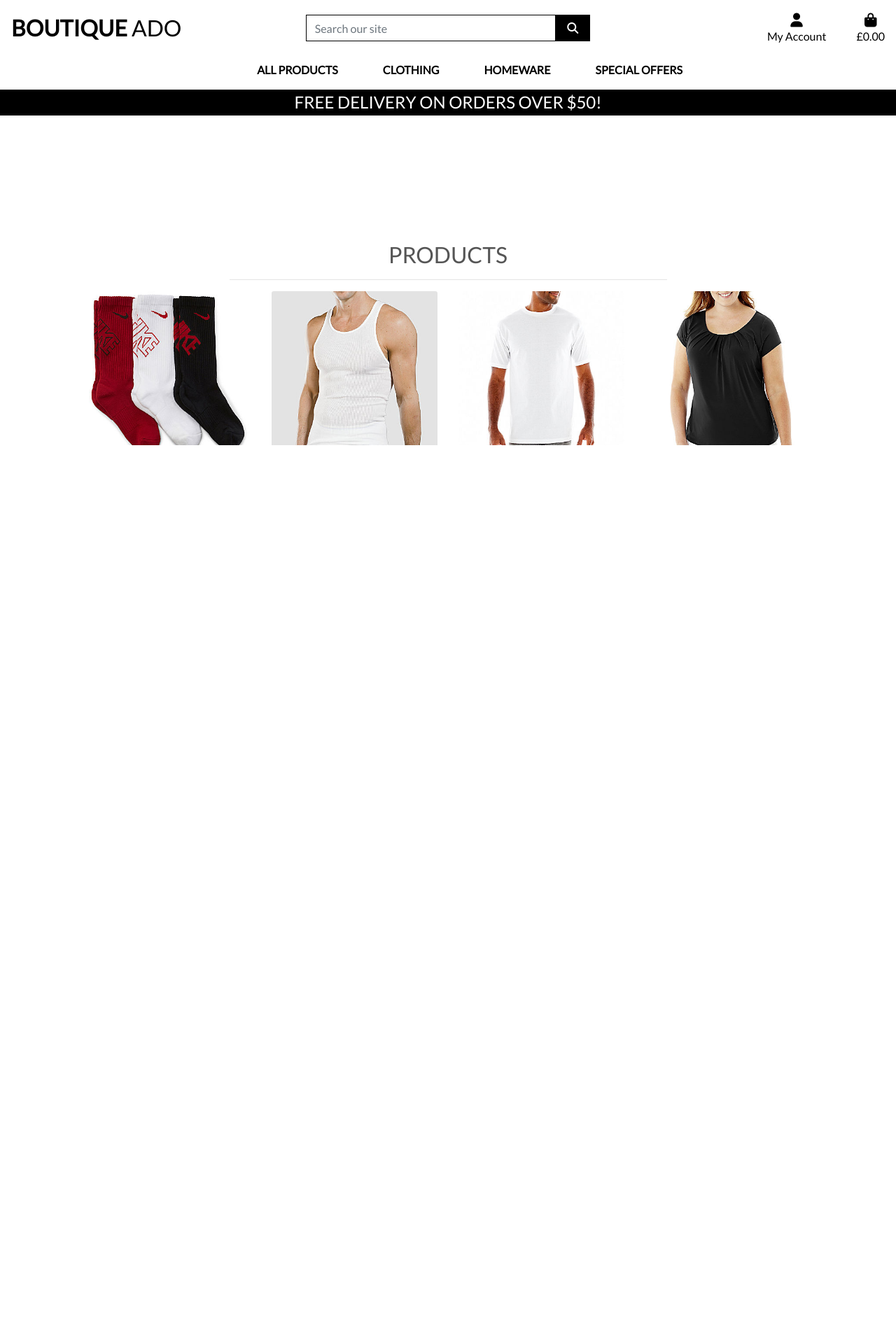
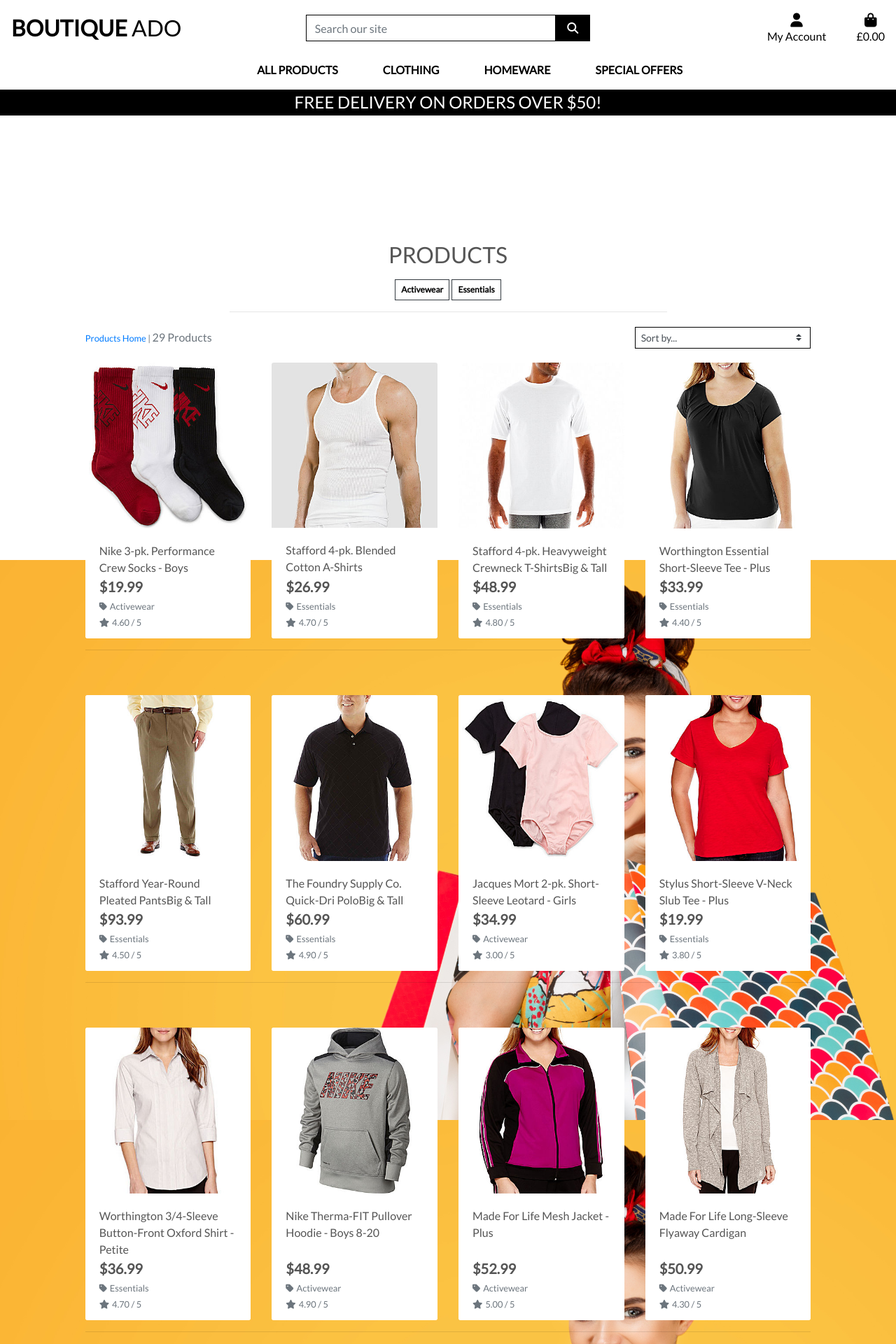
Before and after one commit to AlexandraEL9/tute-botiqueAdo, a Django app: a page that uses products/templates/products/products.html in a window 1280 px wide. Shown: the top 1920 px of the page at 70% size. Before the commit the page ends 636 px from the top, so only its background shows below. Run offline with Django 3.2, Linux system fonts and the light colour scheme; data comes from the database, SQL or seed files in the repository; some libraries are stand-ins or nearby versions.

Commit message:
add sorting, categories, product counts etc

```diff
--- a/products/templates/products/products.html
+++ b/products/templates/products/products.html
@@ -15,12 +15,41 @@
         <div class="row">
             <div class="col text-center mt-3">
                 <h2 class="logo-font">Products</h2>
+                {% for c in current_categories %}
+                    <a class="category-badge text-decoration-none" href="{% url 'products' %}?category={{ c.name }}">
+                        <span class="p-2 mt-2 badge badge-white text-black rounded-0 border border-dark">{{ c.friendly_name }}</span>
+                    </a>
+                {% endfor %}
                 <hr class="w-50 mb-1">
             </div>
         </div>
         <div class="row">
             <div class="product-container col-10 offset-1">
-                <div class="row mt-1 mb-2"></div>
+                <div class="row mt-1 mb-2">
+                    <div class="col-12 col-md-6 my-auto order-md-last d-flex justify-content-center justify-content-md-end">
+                        <div class="sort-select-wrapper w-50">
+                            <select id="sort-selector" class="custom-select custom-select-sm rounded-0 border border-{% if current_sorting != 'None_None' %}info{% else %}black{% endif %}">
+                                <option value="reset" {% if current_sorting == 'None_None' %}selected{% endif %}>Sort by...</option>
+                                <option value="price_asc" {% if current_sorting == 'price_asc' %}selected{% endif %}>Price (low to high)</option>
+                                <option value="price_desc" {% if current_sorting == 'price_desc' %}selected{% endif %}>Price (high to low)</option>
+                                <option value="rating_asc" {% if current_sorting == 'rating_asc' %}selected{% endif %}>Rating (low to high)</option>
+                                <option value="rating_desc" {% if current_sorting == 'rating_desc' %}selected{% endif %}>Rating (high to low)</option>
+                                <option value="name_asc" {% if current_sorting == 'name_asc' %}selected{% endif %}>Name (A-Z)</option>
+                                <option value="name_desc" {% if current_sorting == 'name_desc' %}selected{% endif %}>Name (Z-A)</option>
+                                <option value="category_asc" {% if current_sorting == 'category_asc' %}selected{% endif %}>Category (A-Z)</option>
+                                <option value="category_desc" {% if current_sorting == 'category_desc' %}selected{% endif %}>Category (Z-A)</option>
+                            </select>
+                        </div>
+                    </div>
+                    <div class="col-12 col-md-6 order-md-first">
+                        <p class="text-muted mt-3 text-center text-md-left">
+                            {% if search_term or current_categories or current_sorting != 'None_None' %}
+                                <span class="small"><a href="{% url 'products' %}">Products Home</a> | </span>
+                            {% endif %}
+                            {{ products|length }} Products{% if search_term %} found for <strong>"{{ search_term }}"</strong>{% endif %}
+                        </p>
+                    </div>
+                </div>
                 <div class="row">
                     {% for product in products %}
                         <div class="col-sm-6 col-md-6 col-lg-4 col-xl-3">
@@ -31,7 +60,6 @@
                                 </a>
                                 {% else %}
                                 <a href="{% url 'product_detail' product.id %}">
-
                                     <img class="card-img-top img-fluid" src="{{ MEDIA_URL }}noimage.png" alt="{{ product.name }}">
                                 </a>
                                 {% endif %}
@@ -42,6 +70,13 @@
                                     <div class="row">
                                         <div class="col">
                                             <p class="lead mb-0 text-left font-weight-bold">${{ product.price }}</p>
+                                            {% if product.category %}
+                                            <p class="small mt-1 mb-0">
+                                                <a class="text-muted" href="{% url 'products' %}?category={{ product.category.name }}">
+                                                    <i class="fas fa-tag mr-1"></i>{{ product.category.friendly_name }}
+                                                </a>
+                                            </p>
+                                            {% endif %}
                                             {% if product.rating %}
                                                 <small class="text-muted"><i class="fas fa-star mr-1"></i>{{ product.rating }} / 5</small>
                                             {% else %}
--- a/products/views.py
+++ b/products/views.py
@@ -21,6 +21,8 @@ def all_products(request):
             if sortkey == 'name':
                 sortkey = 'lower_name'
                 products = products.annotate(lower_name=Lower('name'))
+            if sortkey == 'categoy':
+                sortkey = 'category__name'
 
             if 'direction' in request.GET:
                 direction = request.GET['direction']
--- a/static/css/base.css
+++ b/static/css/base.css
@@ -7,16 +7,8 @@ body {
     background-size: cover;
     height: calc(100vh - 164px);
     color: #555;
-    font-family: "Lato";
+    font-family: 'Lato';
 }
-
-html, body {
-    margin: 0;
-    padding: 0;
-    overflow-x: hidden; /* This will prevent horizontal overflow */
-}
-
-
 
 /* from Bulma */
 .icon {
@@ -68,7 +60,6 @@ html, body {
     background: #000 !important;
 }
 
-/* non homepage pages */
 .overlay {
 	height: 100%;
 	width: 100%;
@@ -77,6 +68,11 @@ html, body {
 	position: fixed;
 	background: white;
 	z-index: -1;
+}
+
+a.category-badge > span.badge:hover {
+    background: #212529 !important;
+    color: #fff !important;
 }
 
 /* -------------------------------- Media Queries */
```
Also changed, not shown: products/templates/products/product_detail.html (+7 -0 lines). Lines whose indentation alone changed are shown as unchanged.
